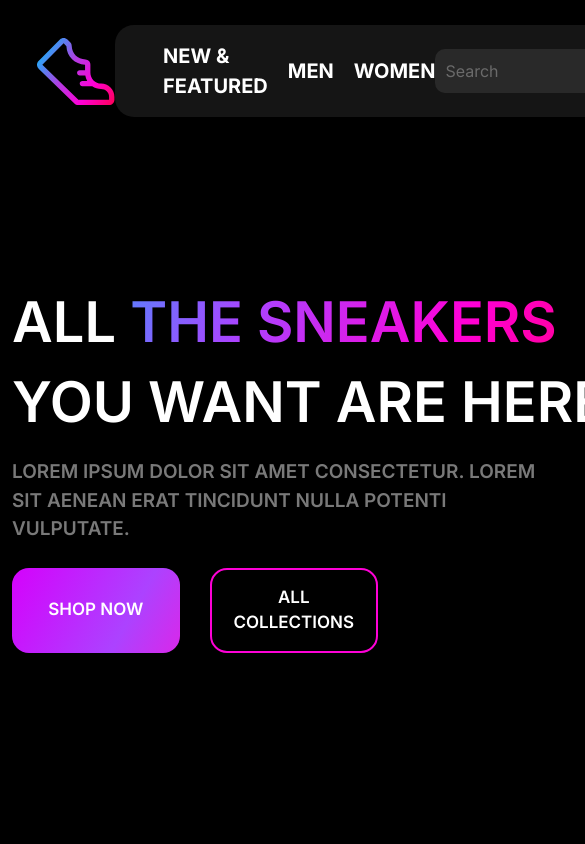
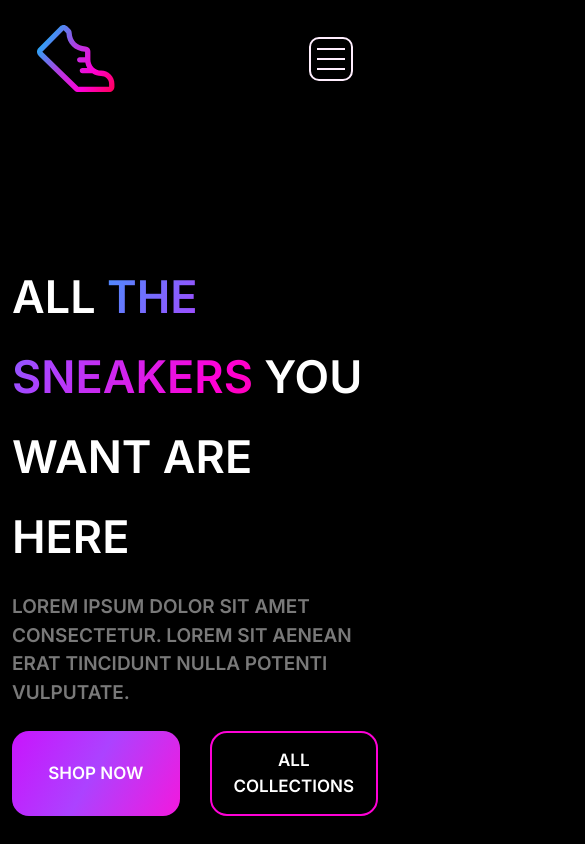
Before and after one commit to normansrgn/graduateWork, a React app: page / in a window 390 px wide. Shown: the top 844 px of the page, 585 px wide, since content can reach past the window. Built offline with nearby package versions, Linux system fonts and the light colour scheme; the HTML template or start-up script is replaced by a standard one.

Commit message:
mobile adaptive

```diff
--- /dev/null
+++ b/src/components/BurgerMenu/BurgerMenu.jsx
@@ -0,0 +1,45 @@
+import { Component } from "react";
+import React, { useState } from "react";
+
+import "./__burgermenu.scss";
+const BurgerMenu = () => {
+  const [isOpen, setIsOpen] = useState(false);
+
+  const toggleMenu = () => {
+    setIsOpen(!isOpen);
+  };
+
+  return (
+    <div className="burger_menu">
+      <button id="burger__btn" type="button" onClick={toggleMenu}>
+        <span id="burgerSpan"></span>
+      </button>
+      <aside className={`burger__container ${isOpen ? "open" : ""}`}>
+        <div className="burger__content">
+          <nav className="nav_bar burger_nav">
+            <ul className="navigation_item">
+              <li>
+                <a href="./profile.html" className="navigation_link">
+                  <i className="fa-regular fa-user"></i> Home
+                </a>
+              </li>
+              <li>
+                <a href="./basket.html" className="navigation_link">
+                  <i className="fa-solid fa-basket-shopping"></i> About
+                </a>
+              </li>
+
+              <li>
+                <a href="./basket.html" className="navigation_link">
+                  <i className="fa-solid fa-basket-shopping"></i> Lab
+                </a>
+              </li>
+            </ul>
+          </nav>
+        </div>
+      </aside>
+    </div>
+  );
+};
+
+export default BurgerMenu;
--- /dev/null
+++ b/src/components/BurgerMenu/__burgermenu.scss
@@ -0,0 +1,109 @@
+.burger_nav {
+    display: flex;
+    /* flex-direction: column; */
+}
+
+.burger_menu {
+    display: none;
+}
+
+
+.burger__container {
+    width: 100vw;
+    height: 100vh;
+    position: fixed;
+    top: 0;
+    left: -100%;
+    visibility: hidden;
+    transition: .3s;
+    z-index: 5000;
+}
+
+.burger__content {
+    background: #1e142a;
+    width: 80%;
+    height: 100%;
+    color: black;
+    padding: 70px 0px 0px 20px;
+}
+
+.burger__container.open {
+    left: 0;
+    visibility: visible;
+    transition: .3s;
+}
+
+#burger__btn {
+    padding: 1.25rem 1.25rem;
+    background: none;
+    border: 0.125rem solid #ffeefe;
+    border-radius: 0.625rem;
+    display: flex;
+    flex-direction: column;
+    justify-content: center;
+    align-items: center;
+    gap: 0.375rem;
+    position: relative;
+    z-index: 5001;
+}
+
+.navigation_item li {
+    font-size: 30px;
+}
+
+#burger__btn span {
+    position: absolute;
+    width: 1.7rem;
+    height: 2px;
+    background: #ffeefe;
+    transition: transform 0.3s;
+}
+
+#burger__btn span::after {
+    content: "";
+    position: absolute;
+    top: -10px;
+    left: 0;
+    width: inherit;
+    height: 2px;
+    background: inherit;
+    transition: all 0.3s;
+}
+
+#burger__btn span::before {
+    content: "";
+    position: absolute;
+    top: 10px;
+    left: 0;
+    width: inherit;
+    height: inherit;
+    background: inherit;
+    transition: opacity 0.3s;
+}
+
+#burger__btn .btn-open-animation {
+    width: 2rem;
+    transform: rotate(45deg);
+    transition: transform 0.3s;
+}
+
+#burger__btn .btn-open-animation::after {
+    transform: rotate(90deg);
+    top: 0;
+    transition: all 0.3s;
+}
+
+#burger__btn .btn-open-animation::before {
+    opacity: 0;
+    transition: opacity 0.2s;
+}
+
+.foooter_section {
+    height: 90px;
+}
+
+@media (max-width: 774px) {
+    .burger_menu {
+        display: block;
+    }
+}
--- a/src/components/Footer/__footer.scss
+++ b/src/components/Footer/__footer.scss
@@ -1,4 +1,5 @@
 .footer {
+  display: none;
   padding: 145px 0px 129px 0px;
   &__container {
     display: flex;
--- a/src/components/Header/Header.jsx
+++ b/src/components/Header/Header.jsx
@@ -5,6 +5,7 @@ import "./__header.scss";
 import HeaderNav from "./HeaderNav";
 
 import logo from "./logo.svg";
+import BurgerMenu from "../BurgerMenu/BurgerMenu";
 
 export default class Header extends Component {
   render() {
@@ -17,6 +18,7 @@ export default class Header extends Component {
             </a>
           </div>
           <HeaderNav />
+          <BurgerMenu />
         </Container>
       </header>
     );
--- a/src/components/Header/__header.scss
+++ b/src/components/Header/__header.scss
@@ -69,3 +69,24 @@
     }
   }
 }
+
+@media (max-width: 1260px) {
+  .header__navBlock {
+    width: 800px;
+  }
+}
+
+@media (max-width: 989px) {
+  .header__navBlock {
+    width: 600px;
+  }
+  .header__navBlock ol li {
+    font-size: 15px;
+  }
+}
+
+@media (max-width: 774px) {
+  .header__navBlock {
+    display: none;
+  }
+}
--- a/src/components/MenWomen/MenWomen.jsx
+++ b/src/components/MenWomen/MenWomen.jsx
@@ -13,14 +13,14 @@ export default class MenWomen extends Component {
       <section className="WomanMan">
         <Container>
           <Row className="WomanMan__row">
-            <div className="col-xxl-5">
+            <div className="col-xxl-5 col-sm-5 col-md-6">
               <div className="WomanMan__card">
                 <div className="WomanMan__cardImage">
                   <img src={man} alt="" />
                 </div>
               </div>
             </div>
-            <div className="col-xxl-5">
+            <div className="col-xxl-5 col-sm-5 col-md-6">
               <div className="WomanMan__card">
                 <div className="WomanMan__cardImage">
                   <img src={woman} alt="" />
--- a/src/components/Prom/__prom.scss
+++ b/src/components/Prom/__prom.scss
@@ -74,7 +74,7 @@
       rgb(177, 0, 255) 90.232%
     );
     background-size: 200% 200%;
-    // animation: gradientShift 4s linear infinite;
+    animation: gradientShift 6s linear infinite;
   }
 
   &__collectiobBtn {
@@ -112,3 +112,16 @@
     background-position: 0% 50%;
   }
 }
+
+@media (max-width: 760px) {
+  .prom {
+    & h1 {
+      width: auto;
+      font-size: 45px;
+    }
+
+    & p {
+      width: auto;
+    }
+  }
+}
```
